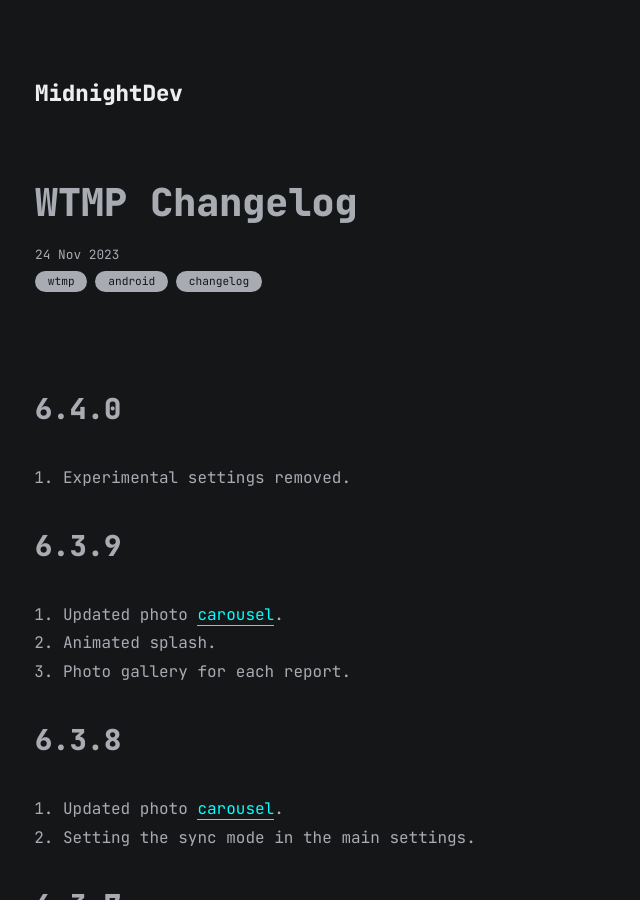
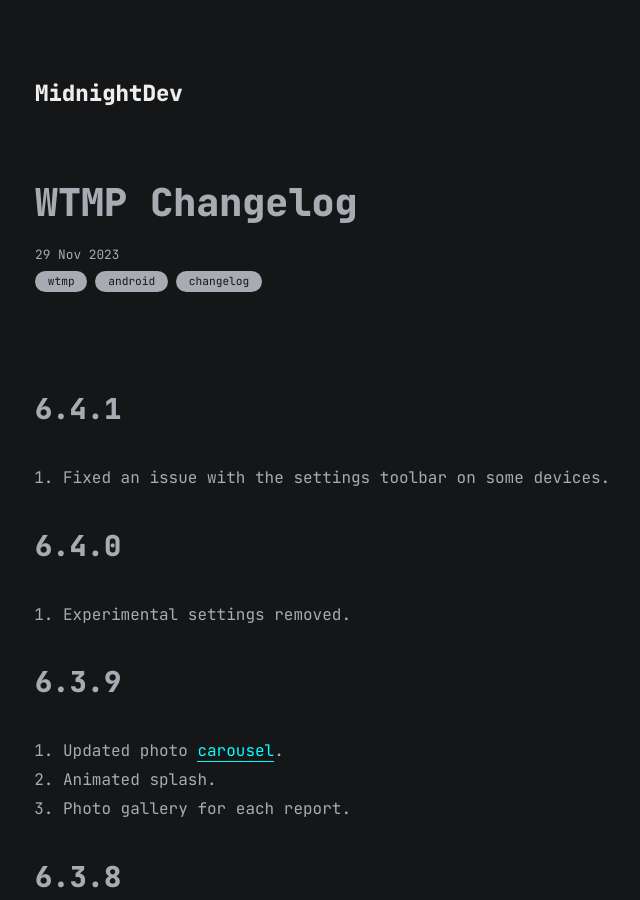
Before and after one commit to mdnghtdv/mdnghtdv.github.io, a Jekyll site: the page built from all_collections/_posts/2023-11-29-wtmp-changelog.md, in a window 1280 px wide and 900 px high. Shown: the whole window, without its empty margins (280-920 px from the left). Built offline with Jekyll 4.4.1, drawn with Linux system fonts in a browser that asks for light colours.

Commit message:
Update and rename 2023-11-24-wtmp-changelog.md to 2023-11-29-wtmp-changelog.md

```diff
--- a/all_collections/_posts/2023-11-24-wtmp-changelog.md
+++ b/all_collections/_posts/2023-11-29-wtmp-changelog.md
@@ -1,9 +1,13 @@
 ---
 layout: post
 title: WTMP Changelog
-date: 2023-11-24
+date: 2023-11-29
 categories: [wtmp, android, changelog]
 ---
+
+## 6.4.1
+
+1. Fixed an issue with the settings toolbar on some devices.
 
 ## 6.4.0
 
```
